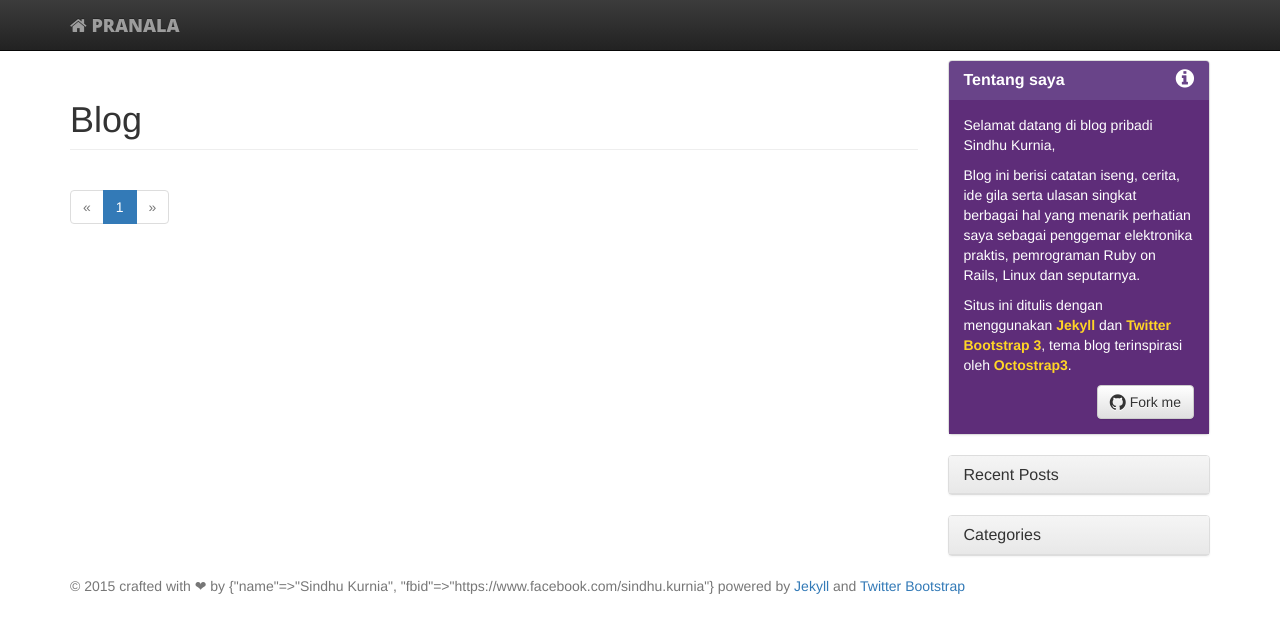
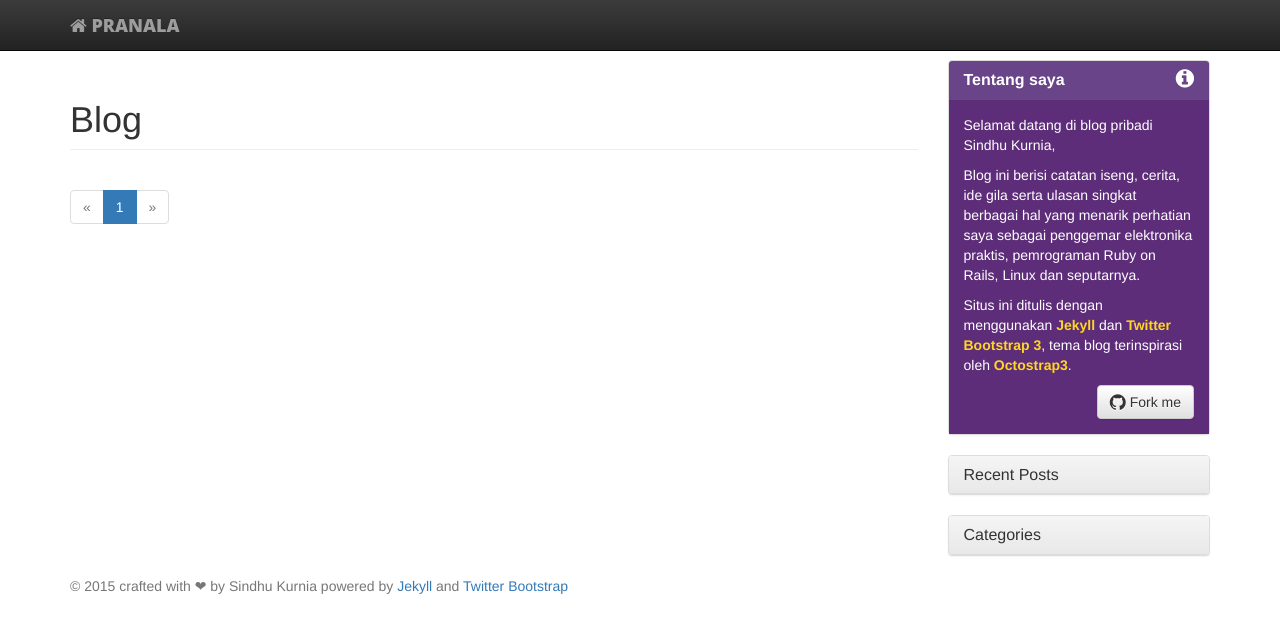
Before and after one commit to kurnias/pranala, a Jekyll site: the page built from index.html, in a window 1280 px wide. Shown: the top 633 px of the page. Built offline with Jekyll 4.4.1, drawn with Linux system fonts in a browser that asks for light colours; nearby versions of some CDN libraries; the list of posts is cut into pages by our own code.

```diff
--- a/_config.yml
+++ b/_config.yml
@@ -4,7 +4,7 @@ subtitle: "The random ramblings of a self-learner"
 description: "Pranala is the home site of Sindhu Kurnia, tinkerer wannabe, casual coder and math lover."
 keywords: tutorial, openwrt,linux, ham radio, jekyll, github
 og:
-   image: default.png
+   image: github.png
 author:
    name: Sindhu Kurnia
    fbid: https://www.facebook.com/sindhu.kurnia
--- a/_includes/footer.html
+++ b/_includes/footer.html
@@ -1,7 +1,8 @@
     </div>
   </body>
       <div class="container">
-        <p class="text-muted">&copy; {{ site.time | date: '%Y' }} crafted with &#10084; by {{ site.author }}
+        <p class="text-muted">&copy; {{ site.time | date: '%Y' }}
+crafted with &#10084; by {{ site.author.name }}
           powered by <a href="http://jekyllrb.com" target="_blank" title="Powerful Static Web Generator">Jekyll</a>
           and <a href="http://getbootstrap.com/" target="_blank">Twitter Bootstrap</a>
 	</p>
--- a/_includes/header.html
+++ b/_includes/header.html
@@ -3,8 +3,23 @@
 <html prefix="og: http://ogp.me/ns#">
   <head prefix="og: http://ogp.me/ns# fb: http://ogp.me/ns/fb# article: http://ogp.me/ns/article#">
     <meta charset="utf-8">
+
+        <meta name="viewport" content="width=device-width, initial-scale=1.0">
+        <meta name="description" content="{{ site.description }}">
+        <meta name="keywords" content="{{ site.keywords }}">
+        <meta name="robots" content="all">
+        <link rel="shortcut icon" href='favicon.ico'>
+<!-- Twitter Card -->
+
     {% if page.layout == 'post' %}
         <title>{{ site.name }} &middot; {{page.title}}</title>
+        <meta name="twitter:card" content="summary_large_image">
+        <meta name="twitter:site" content="@prnla">
+        <meta name="twitter:creator" content="@yd0piw">
+        <meta name="twitter:title" content="{{ page.title }}">
+        <meta name="twitter:description" content="{{ page.content | strip_html | truncatewords: 20 }}">
+        <meta name="twitter:image" content="{{ site.url }}/images/{{ page.og.image }}">
+
         <meta property="fb:app_id" content="326012977514517" />
         <meta property="og:type"   content="article" />
         <meta property="article:author"   content="{{ site.author.fbid }}" />
@@ -17,12 +32,8 @@
         <meta property="og:type"  content="website" />
         <meta property="og:url"    content="{{ site.url }}" />
         <meta property="og:image"  content="{{ site.url }}/images/{{ site.og.image }}" />
+        <meta property="og:description"  content="{{ site.description }}" />
     {% endif %}
-        <meta name="viewport" content="width=device-width, initial-scale=1.0">
-        <meta name="description" content="{{ site.description }}">
-        <meta name="keywords" content="{{ site.keywords }}">
-        <meta name="robots" content="all">
-        <link rel="shortcut icon" href='favicon.ico'>
 
     <script src="//ajax.googleapis.com/ajax/libs/jquery/2.1.3/jquery.min.js"></script>
 <!-- Latest compiled and minified CSS -->
```
